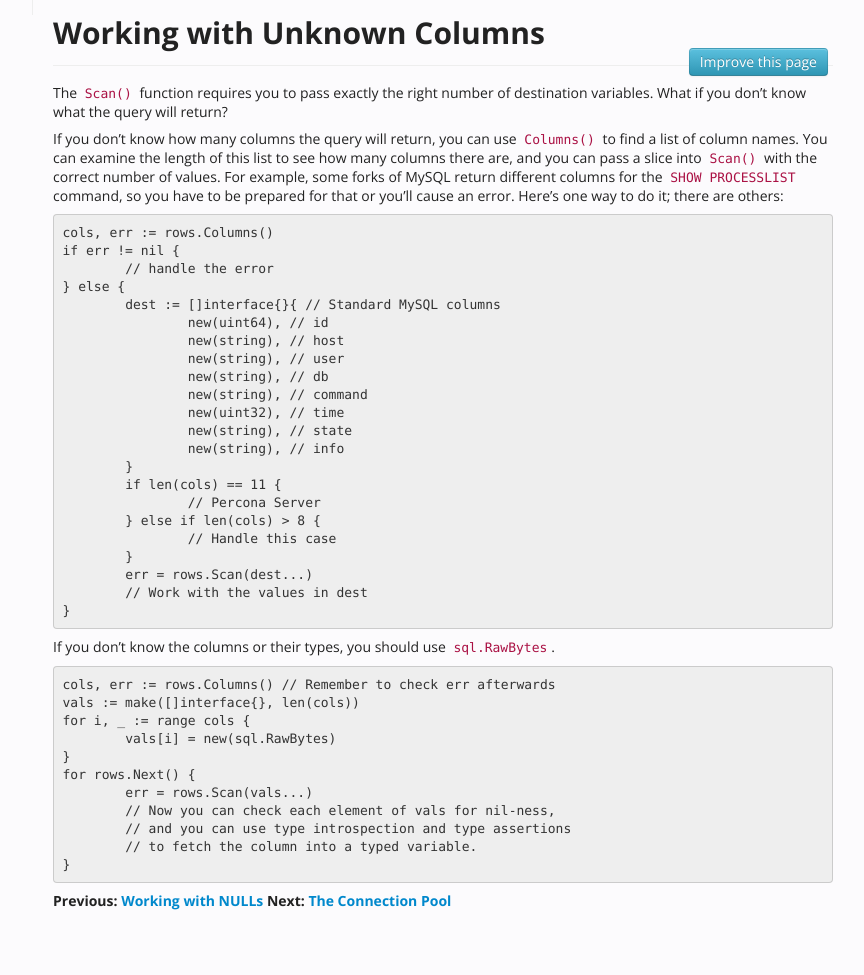
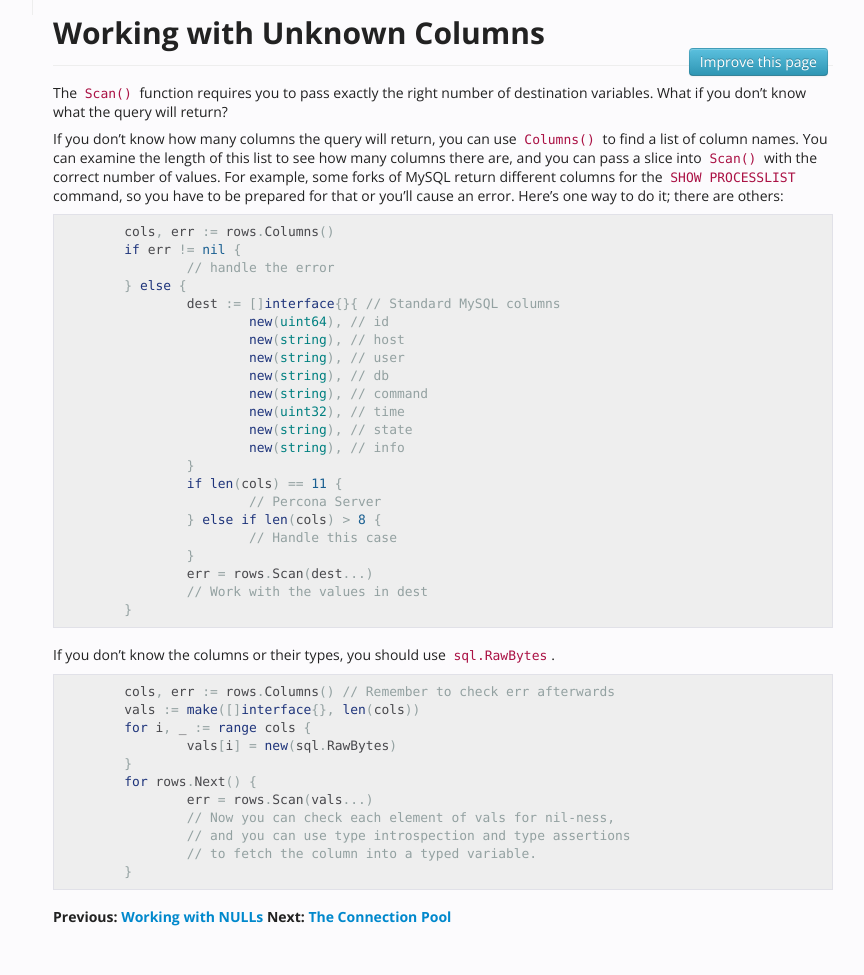
Before and after one commit to VividCortex/go-database-sql-tutorial, a Jekyll site: the page built from varcols.md, in a window 1280 px wide. Shown: the whole page, without its empty margins (277-1141 px from the left). Built offline with Jekyll 4.4.1, drawn with Linux system fonts in a browser that asks for light colours.

Commit message:
Add syntax-highlighting
The "improve this page" button is crack cocaine :) All my github-flow is out the window...

```diff
--- a/varcols.md
+++ b/varcols.md
@@ -13,6 +13,7 @@ with the correct number of values. For example, some forks of MySQL return
 different columns for the `SHOW PROCESSLIST` command, so you have to be prepared
 for that or you'll cause an error. Here's one way to do it; there are others:
 
+<pre class="prettyprint lang-go">
 	cols, err := rows.Columns()
 	if err != nil {
 		// handle the error
@@ -29,15 +30,17 @@ for that or you'll cause an error. Here's one way to do it; there are others:
 		}
 		if len(cols) == 11 {
 			// Percona Server
-		} else if len(cols) > 8 {
+		} else if len(cols) &gt; 8 {
 			// Handle this case
 		}
 		err = rows.Scan(dest...)
 		// Work with the values in dest
 	}
+</pre>
 
 If you don't know the columns or their types, you should use `sql.RawBytes`.
 
+<pre class="prettyprint lang-go">
 	cols, err := rows.Columns() // Remember to check err afterwards
 	vals := make([]interface{}, len(cols))
 	for i, _ := range cols {
@@ -49,6 +52,7 @@ If you don't know the columns or their types, you should use `sql.RawBytes`.
 		// and you can use type introspection and type assertions
 		// to fetch the column into a typed variable.
 	}
+</pre>
 
 **Previous: [Working with NULLs](nulls.html)**
 **Next: [The Connection Pool](connection-pool.html)**
```
